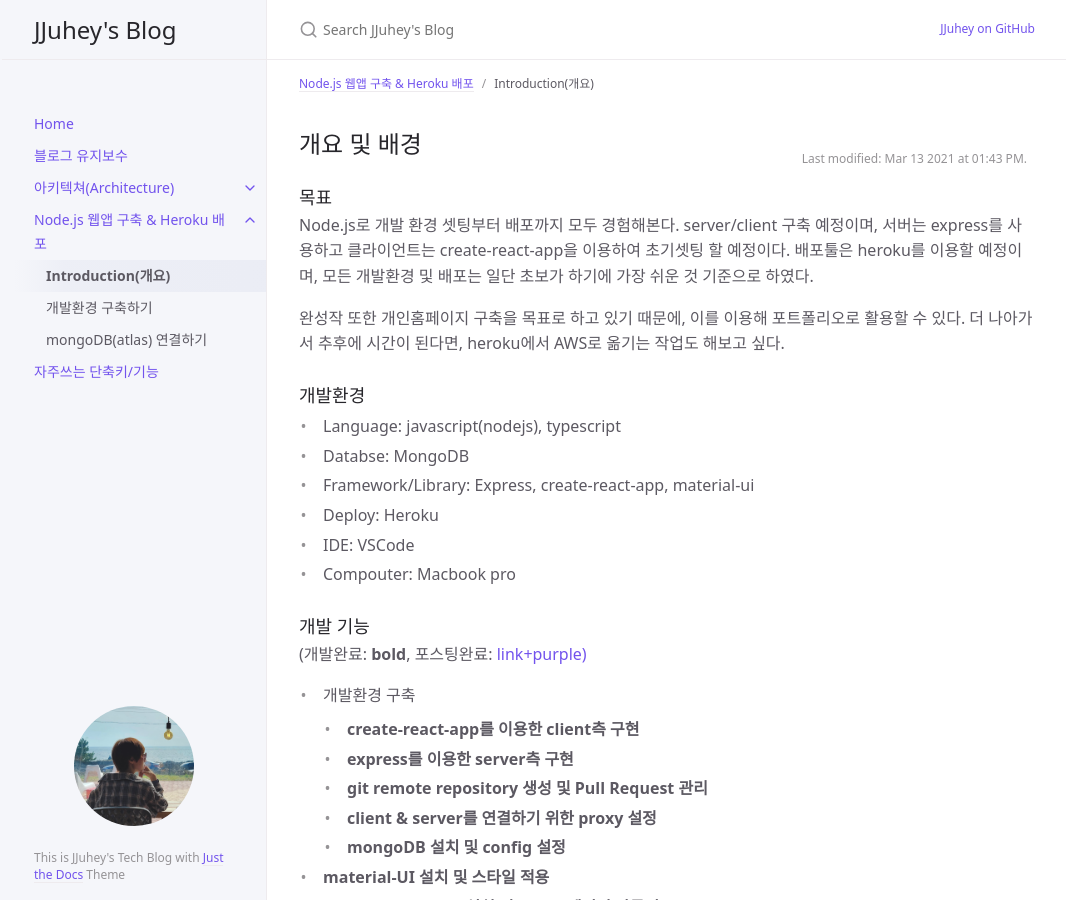
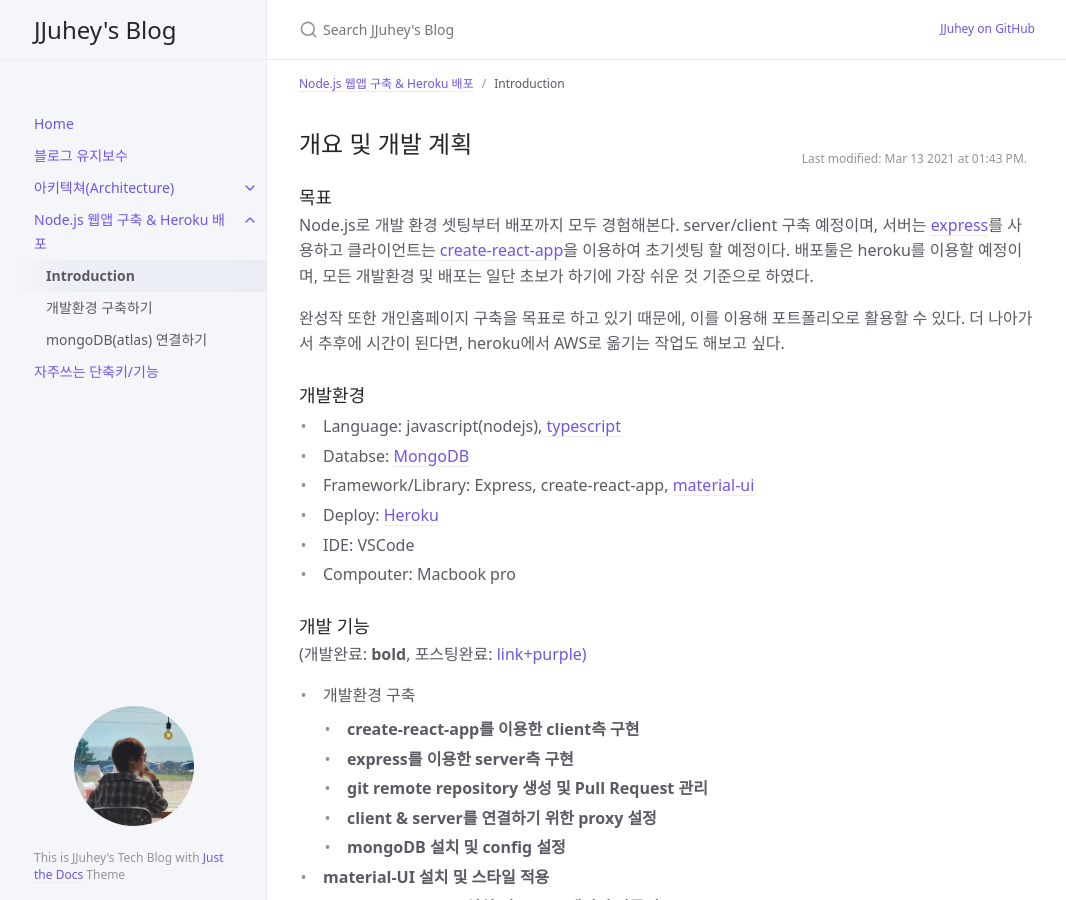
Before and after one commit to s-seo/jjuhey.github.io, a Jekyll site: the page built from docs/make-homepage/introduction.md, in a window 1280 px wide and 900 px high. Shown: the whole window, without its empty margins (105-1171 px from the left). Built offline with Jekyll 4.4.1, drawn with Linux system fonts in a browser that asks for light colours; comment, search, counter and statistics services are not loaded; some of the changed text lies outside the part shown.

Commit message:
Add link

```diff
--- a/docs/make-homepage/introduction.md
+++ b/docs/make-homepage/introduction.md
@@ -1,28 +1,26 @@
 ---
 layout: post
-title: Introduction(개요)
+title: Introduction
 parent: Node.js 웹앱 구축 & Heroku 배포
 nav_order: 1
 last_modified_date: '2021-03-13 13:43'
 ---
 
-## 개요 및 배경
-
-
+## 개요 및 개발 계획
 
 ### 목표
 Node.js로 개발 환경 셋팅부터 배포까지 모두 경험해본다.
-server/client 구축 예정이며, 서버는 express를 사용하고 클라이언트는 create-react-app을 이용하여 초기셋팅 할 예정이다.
+server/client 구축 예정이며, 서버는 [express](https://expressjs.com/ko/)를 사용하고 클라이언트는 [create-react-app](https://ko.reactjs.org/docs/create-a-new-react-app.html)을 이용하여 초기셋팅 할 예정이다.
 배포툴은 heroku를 이용할 예정이며, 모든 개발환경 및 배포는 일단 초보가 하기에 가장 쉬운 것 기준으로 하였다.
 
 완성작 또한 개인홈페이지 구축을 목표로 하고 있기 때문에, 이를 이용해 포트폴리오로 활용할 수 있다.
 더 나아가서 추후에 시간이 된다면, heroku에서 AWS로 옮기는 작업도 해보고 싶다.
 
 ### 개발환경
-* Language: javascript(nodejs), typescript
-* Databse: MongoDB
-* Framework/Library: Express, create-react-app, material-ui
-* Deploy: Heroku
+* Language: javascript(nodejs), [typescript](https://www.typescriptlang.org)
+* Databse: [MongoDB](https://docs.mongodb.com/manual/introduction/)
+* Framework/Library: Express, create-react-app, [material-ui](https://material-ui.com)
+* Deploy: [Heroku](http://heroku.com)
 * IDE: VSCode
 * Compouter: Macbook pro
 
```
Also changed, not shown: other parts of docs/make-homepage/introduction.md (+1 -1 lines), index.md (+1 -1 lines).
